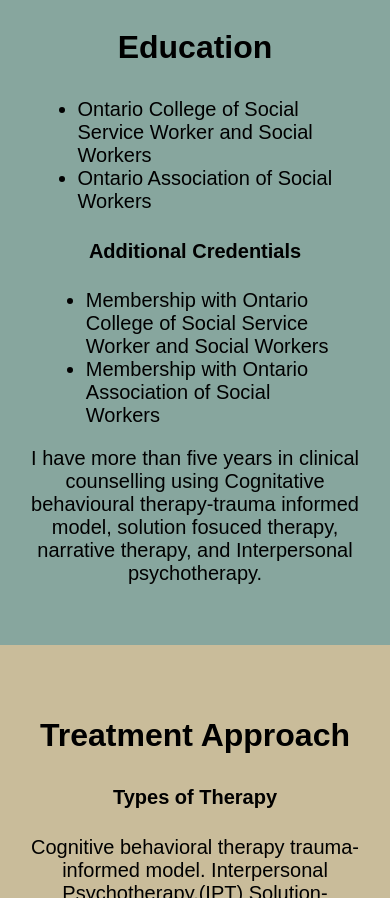
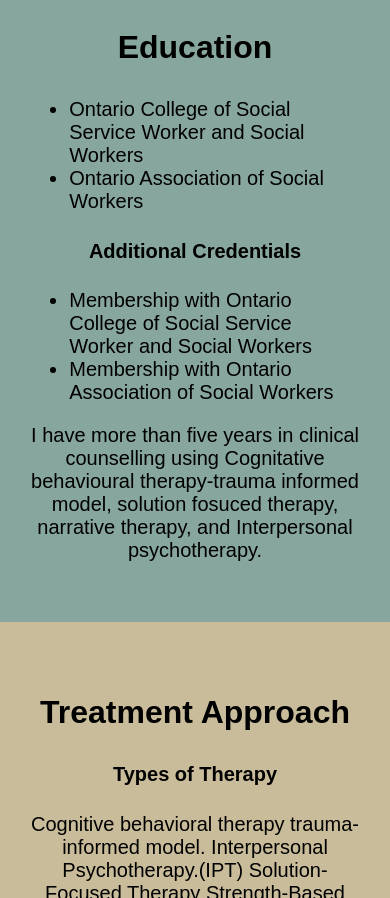
Before and after one commit to antoniojr100/Asma-website, a plain HTML site: page index.html in a window 390 px wide. Shown: the part 6158-7056 px from the top of the page. Drawn offline with nearby package versions, Linux system fonts and the light colour scheme; a web font is replaced by a local one.

Commit message:
education and additional creds responsive fixed

```diff
--- a/styles.css
+++ b/styles.css
@@ -261,13 +261,13 @@ img{
 
 #education{
     margin: 0 auto;
-    width: 65%;
+    width: 40%;
     /* text-align: center; */
 }
 
 #additional-credentials{
     margin: 0 auto;
-    width: 60%;
+    width: 50%;
 }
 
 
@@ -373,7 +373,29 @@ camo: #a6a892;
 @media(max-width: 1700px){
 
     #education{
-        width: 70%;
+        width: 45%;
+    }
+
+    #additional-credentials{
+        width: 55%;
+    }
+}
+
+@media(max-width: 1580px){
+
+    #education{
+        width: 50%;
+    }
+
+    #additional-credentials{
+        width: 60%;
+    }
+}
+
+@media(max-width: 1440px){
+
+    #education{
+        width: 55%;
     }
 
     #additional-credentials{
@@ -381,51 +403,29 @@ camo: #a6a892;
     }
 }
 
-@media(max-width: 1580px){
+
+/* @media(max-width: 1350px){
 
     #education{
-        width: 75%;
+        width: 60%;
     }
 
     #additional-credentials{
         width: 70%;
     }
-}
+} */
 
-@media(max-width: 1440px){
+@media(max-width: 1275px){
+    #headshot{
+        width: 60%;
+    }
 
     #education{
-        width: 80%;
+        width: 60%;
     }
 
     #additional-credentials{
-        width: 75%;
-    }
-}
-
-
-@media(max-width: 1350px){
-
-    #education{
-        width: 85%;
-    }
-
-    #additional-credentials{
-        width: 80%;
-    }
-}
-
-@media(max-width: 1275px){
-    #headshot{
-        width: 45%;
-    }
-
-    #education{
-        width: 90%;
-    }
-
-    #additional-credentials{
-        width: 85%;
+        width: 70%;
     }
 
     #client-focus{
@@ -436,11 +436,11 @@ camo: #a6a892;
 @media(max-width: 1200px){
 
     #education{
-        width: 95%;
+        width: 65%;
     }
 
     #additional-credentials{
-        width: 90%;
+        width: 75%;
     }
 }
 
@@ -452,6 +452,14 @@ camo: #a6a892;
     #nav-bar li{
         width: 33%;
         margin-bottom: 1.5rem;
+    }
+
+    #education{
+        width: 70%;
+    }
+
+    #additional-credentials{
+        width: 80%;
     }
 }
 
@@ -481,6 +489,27 @@ camo: #a6a892;
     }
 }
 
+
+@media(max-width: 980px){
+    #education{
+        width: 75%;
+    }
+
+    #additional-credentials{
+        width: 85%;
+    }
+}
+
+@media(max-width: 915px){
+    #education{
+        width: 80%;
+    }
+
+    #additional-credentials{
+        width: 90%;
+    }
+}
+
 @media(max-width: 885px){
     #headshot{
         width: 60%;
@@ -495,9 +524,44 @@ camo: #a6a892;
     }
 }
 
+
+@media(max-width: 855px){
+    #education{
+        width: 85%;
+    }
+
+    #additional-credentials{
+        width: 95%;
+    }
+}
+
+@media(max-width: 816px){
+    #additional-credentials{
+        width: 100%;
+    }
+}
+
+@media(max-width: 806px){
+    #education{
+        width: 90%;
+    }
+}
+
+@media(max-width: 761px){
+    #education{
+        width: 95%;
+    }
+}
+
 @media(max-width: 750px){
     #headshot{
         width: 65%;
+    }
+}
+
+@media(max-width: 721px){
+    #education{
+        width: 100%;
     }
 }
 
```
